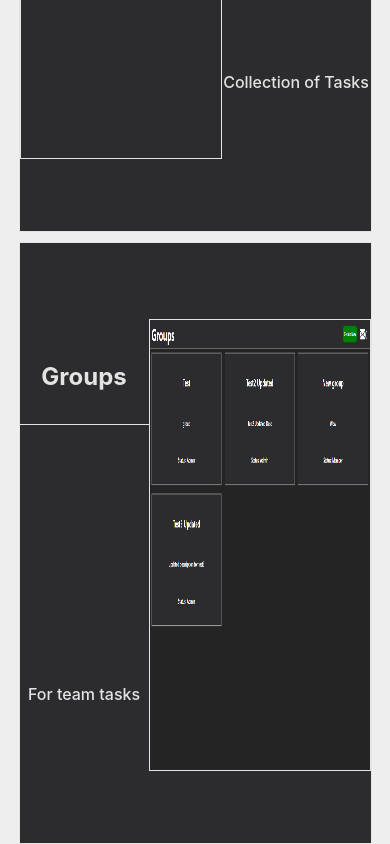
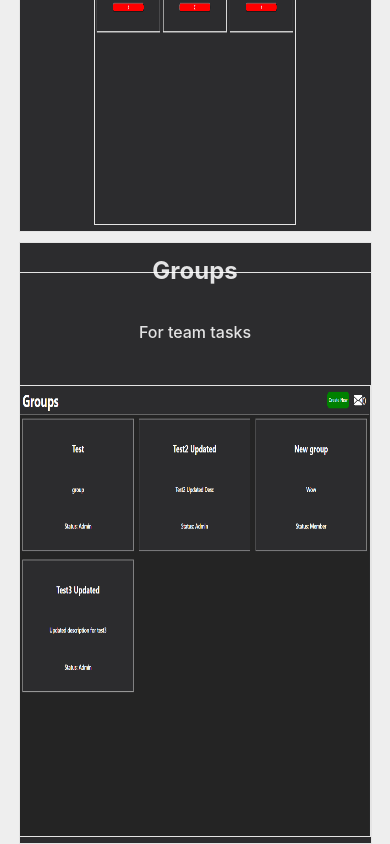
Before and after one commit to JesusMunoz01/TaskPlanner, a React (Vite) app in the folder client/: page /landing in a window 390 px wide. Shown: the part 1082-1926 px from the top of the page. Built offline with nearby package versions, Linux system fonts and the light colour scheme.

Commit message:
landing css update for small screens

```diff
--- a/client/src/css/landing.css
+++ b/client/src/css/landing.css
@@ -98,7 +98,6 @@
     .landingPage-Card{
         min-height: 500px;
         min-width: 380px;
-        max-width: 400px;
         border: 1px solid;
         border-color: var(--secondary-color);
         color: var(--secondary-color);
@@ -144,6 +143,7 @@
         color: var(--secondary-color);
         overflow: auto;
     }
+
     .landingPage-Card img{
         margin-top: 10px;
         height: 450px;
@@ -157,7 +157,6 @@
         width: 100%;
         align-items: center;
         justify-content: space-around;
-        flex-direction: row;
     }
 
     .groupsBox-header{
@@ -187,17 +186,28 @@
         min-height: 600px;
         min-width: 40vw;
         width: 90vw;
+        flex-direction: column;
         border: 1px solid;
         border-color: var(--secondary-color);
         color: var(--secondary-color);
         overflow: auto;
     }
+
+    .landingPage-Link:nth-child(4n-1) .landingPage-Card, .landingPage-Link:nth-child(4n) .landingPage-Card {
+        flex-direction: column;
+    }
+
+    .landingPage-Link:nth-child(4n-3) .landingPage-Card, .landingPage-Link:nth-child(4n-4) .landingPage-Card {
+        flex-direction: column;
+    }
+
     .landingPage-Card img{
         margin-top: 10px;
         height: 450px;
-        width: 220px;
+        width: 350px;
         overflow: auto;
     }
+
     .landingPageContent{
         display: flex;
         flex-direction: column;
```
